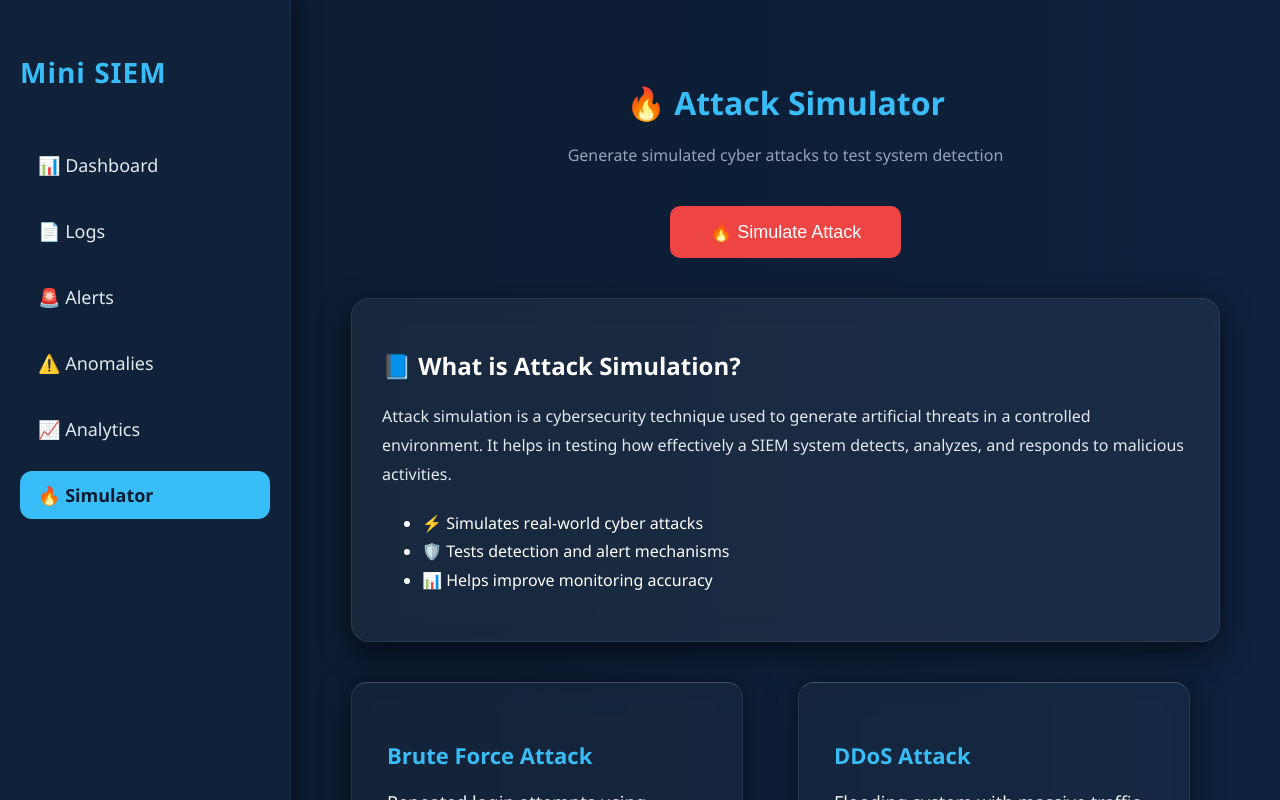
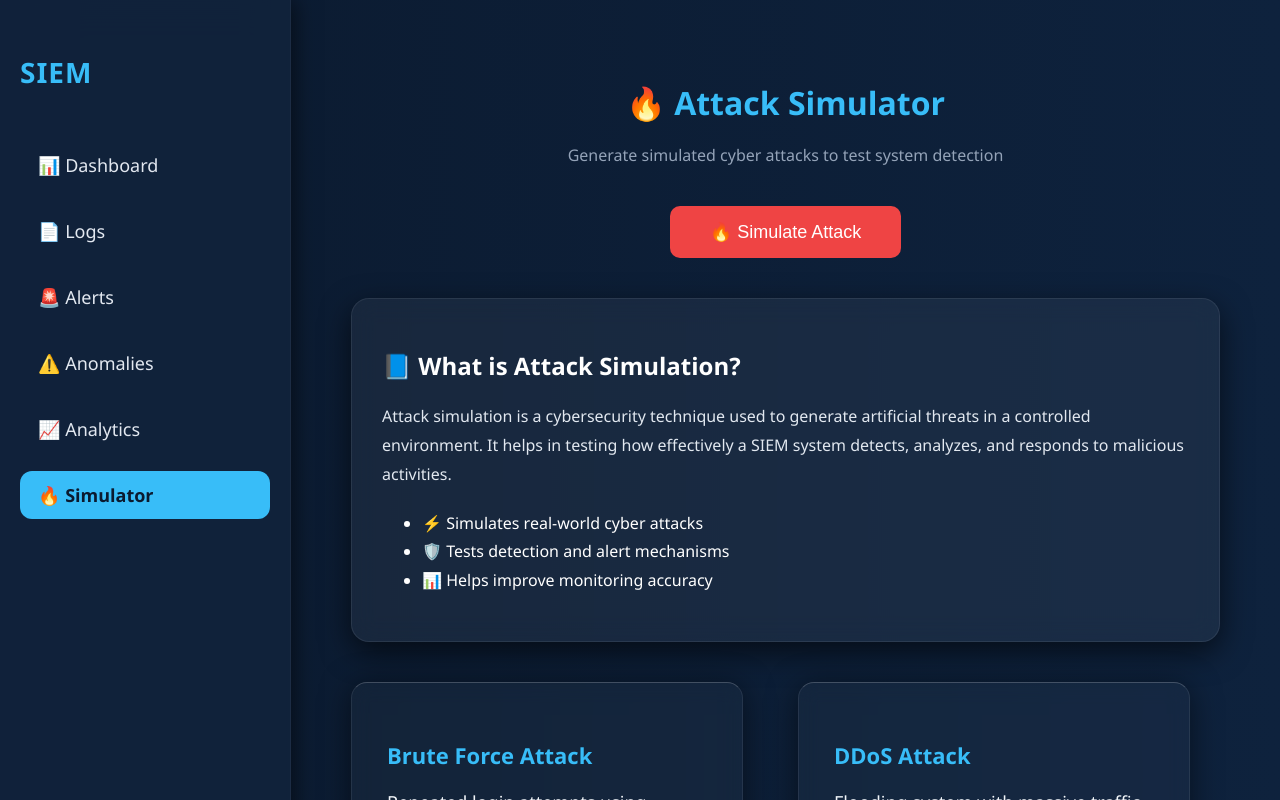
Before and after one commit to Dhanashree-cyber/mini-siem-project, a React app in the folder frontend/: page /simulator in a window 1280 px wide. Shown: the top 800 px of the page. Built offline with nearby package versions, Linux system fonts and the light colour scheme; the HTML template or start-up script is replaced by a standard one.

Commit message:
Handled database reinitialization after deletion and enhanced simulator error handling

```diff
--- a/frontend/src/layout/Layout.jsx
+++ b/frontend/src/layout/Layout.jsx
@@ -5,7 +5,7 @@ function Layout({ children }) {
     <div className="app-layout">
 
       <aside className="sidebar">
-        <h2 className="logo">Mini SIEM</h2>
+        <h2 className="logo">SIEM</h2>
 
         <nav>
           <NavLink to="/" end className="nav-item">📊 Dashboard</NavLink>
--- a/frontend/src/pages/Simulator.jsx
+++ b/frontend/src/pages/Simulator.jsx
@@ -29,7 +29,6 @@ function Simulator() {
       <p className="page-desc">
        Generate simulated cyber attacks to test system detection
       </p>
-
       {/* Button Section */}
       <div style={{ textAlign: "center", marginBottom: "40px" }}>
         <button
```
Also changed, not shown: 1 other file (tests, documents, lock files or other folders).
